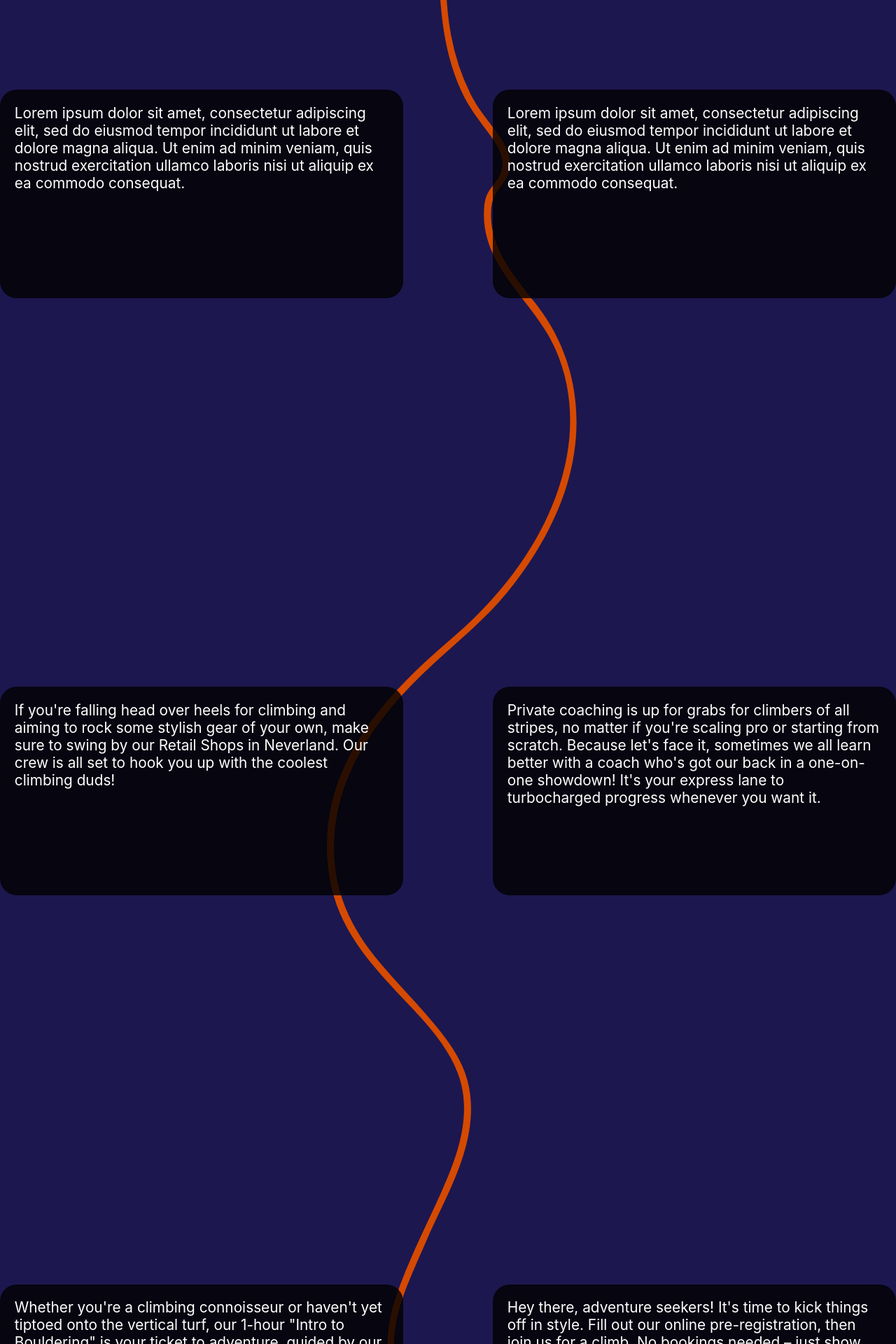
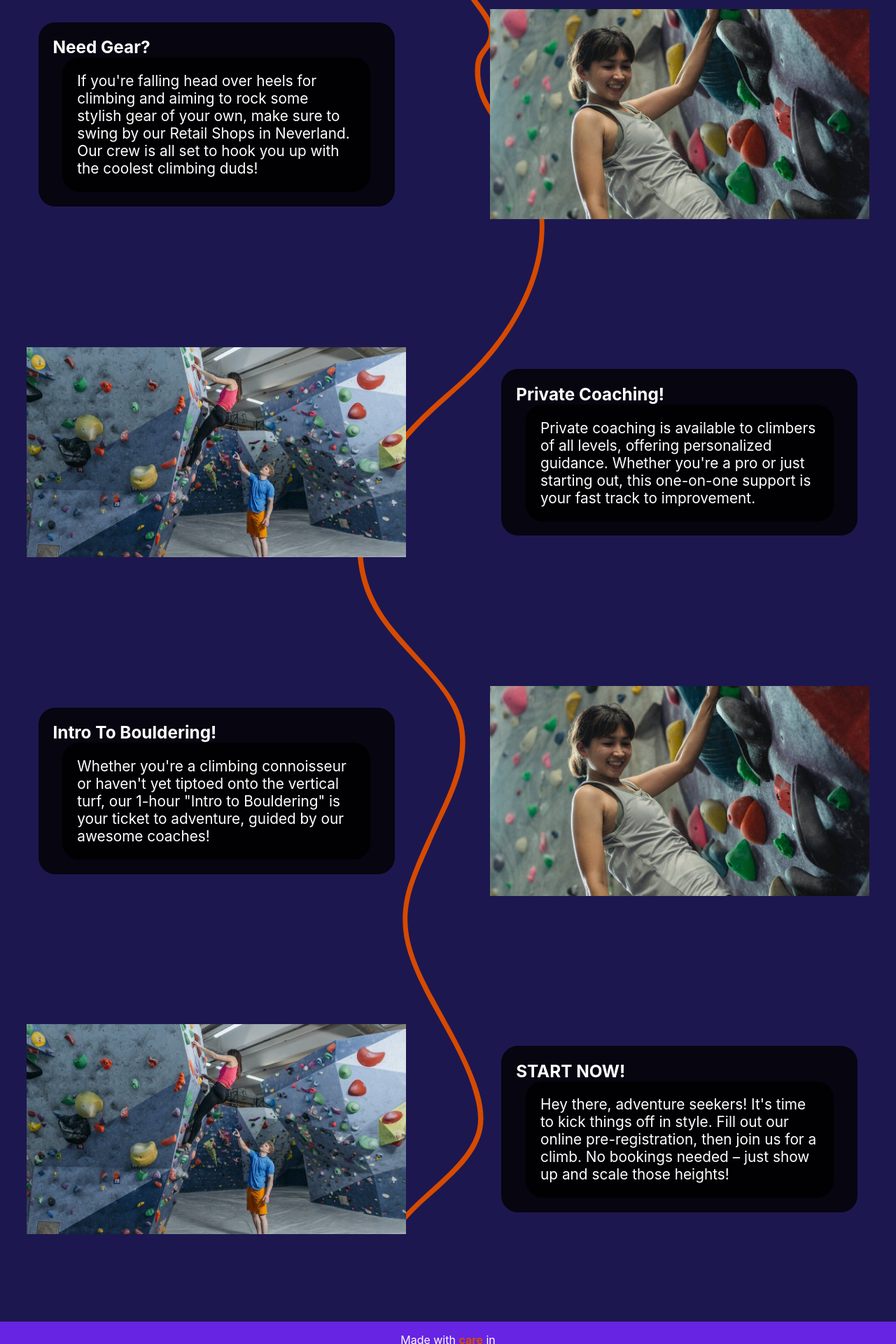
Before and after one commit to WildHeat/bouldering-booking, a React (Create React App) app: page /climb in a window 1280 px wide. Shown: the part 580-2500 px from the top of the page at 70% size. Built offline with nearby package versions, Linux system fonts and the light colour scheme.

Commit message:
updated climb page

```diff
--- a/src/components/ClimbPage/ClimbPage.css
+++ b/src/components/ClimbPage/ClimbPage.css
@@ -2,15 +2,17 @@
   background-color: var(--light-color);
   display: flex;
   justify-content: space-between;
-  height: 400vh;
+  height: 300vh;
+  /* height: max(40vh, vw); */
+  /* height: calc(400vh + 100vw); */
   position: relative;
 }
+
 .climb-background {
   background-image: url(../../img/climb\ background.svg);
   background-position: center;
   background-size: cover;
   width: 100%;
-  height: 100%;
   z-index: 1;
 }
 
@@ -26,20 +28,48 @@
   justify-content: space-evenly;
   flex-wrap: wrap;
   position: absolute;
-  width: 100%;
-  gap: 0% 10%;
-  inset: 20% 0 0 0;
+  gap: 0.5% 10%;
+  margin-top: 50vh;
+  inset: 0 0 0 0;
+  padding: 3%;
 }
 
 .climb-info-card {
-  background-color: rgba(0, 0, 0, 0.8);
   z-index: 1;
   flex: 1;
-  height: 10%;
-  min-width: max(280px, 40%);
-  /* border: solid var(--light-color); */
-  border-radius: 24px;
+  min-width: max(300px, 40%);
+  margin: auto;
   color: var(--light-color);
   font-size: 1.3rem;
+}
+
+.climb-info-card-text {
+  border-radius: 24px;
+  margin-inline: 3%;
   padding: 1em;
+  background-color: rgba(0, 0, 0, 0.8);
+  max-height: inherit;
 }
+
+.climb-image {
+  background-position: center;
+  background-size: cover;
+  height: 300px;
+}
+
+.climb1 {
+  background-image: url(../../img/climb1.jpg);
+}
+
+.climb2 {
+  background-image: url(../../img/climb2.jpg);
+}
+
+@media (max-width: 710px) {
+  .climb-page-container {
+    height: 700vh;
+  }
+  .climb-info-card {
+    font-size: 1.2rem;
+  }
+}
--- a/src/components/ClimbPage/ClimbPage.js
+++ b/src/components/ClimbPage/ClimbPage.js
@@ -24,57 +24,78 @@ const ClimbPage = () => {
       <div className="climb-background"></div>
       <div
         className="climb-inner-background"
-        style={{ top: scrollTop * 125 + "%" }}
+        style={{ top: scrollTop * 115 + "%" }}
       ></div>
       <div className="climb-content-container">
-        <div className="climb-info-card">
-          <p>
+        {/* <div className="climb-info-card">
+          <p className="climb-info-card-text">
             Lorem ipsum dolor sit amet, consectetur adipiscing elit, sed do
             eiusmod tempor incididunt ut labore et dolore magna aliqua. Ut enim
             ad minim veniam, quis nostrud exercitation ullamco laboris nisi ut
             aliquip ex ea commodo consequat.
           </p>
         </div>
+
+        <div className="climb-info-card climb-image climb1"></div>
+        <div className="climb-info-card climb-image climb2"></div>
+
         <div className="climb-info-card">
-          <p>
+          <p className="climb-info-card-text">
             Lorem ipsum dolor sit amet, consectetur adipiscing elit, sed do
             eiusmod tempor incididunt ut labore et dolore magna aliqua. Ut enim
             ad minim veniam, quis nostrud exercitation ullamco laboris nisi ut
             aliquip ex ea commodo consequat.
           </p>
-        </div>
+        </div> */}
         <div className="climb-info-card">
-          <p>
+          <div className="climb-info-card-text">
+            <h3>Need Gear?</h3>
+            <p className="climb-info-card-text">
               If you're falling head over heels for climbing and aiming to rock
               some stylish gear of your own, make sure to swing by our Retail
               Shops in Neverland. Our crew is all set to hook you up with the
               coolest climbing duds!
             </p>
           </div>
+        </div>
+        <div className="climb-info-card climb-image climb1"></div>
+        <div className="climb-info-card climb-image climb2"></div>
+
         <div className="climb-info-card">
-          <p>
-            Private coaching is up for grabs for climbers of all stripes, no
-            matter if you're scaling pro or starting from scratch. Because let's
-            face it, sometimes we all learn better with a coach who's got our
-            back in a one-on-one showdown! It's your express lane to
-            turbocharged progress whenever you want it.
+          <div className="climb-info-card-text">
+            <h3>Private Coaching!</h3>
+            <p className="climb-info-card-text">
+              Private coaching is available to climbers of all levels, offering
+              personalized guidance. Whether you're a pro or just starting out,
+              this one-on-one support is your fast track to improvement.
             </p>
           </div>
+        </div>
         <div className="climb-info-card">
-          <p>
+          <div className="climb-info-card-text">
+            <h3>Intro To Bouldering!</h3>
+            <p className="climb-info-card-text">
               Whether you're a climbing connoisseur or haven't yet tiptoed onto
               the vertical turf, our 1-hour "Intro to Bouldering" is your ticket
               to adventure, guided by our awesome coaches!
             </p>
           </div>
+        </div>
+        <div className="climb-info-card climb-image climb1"></div>
+        <div className="climb-info-card climb-image climb2"></div>
+
         <div className="climb-info-card">
-          <p>
-            Hey there, adventure seekers! It's time to kick things off in style.
-            Fill out our online pre-registration, then join us for a climb. No
-            bookings needed – just show up and scale those heights!
+          <div className="climb-info-card-text">
+            <h3>START NOW!</h3>
+            <p className="climb-info-card-text">
+              Hey there, adventure seekers! It's time to kick things off in
+              style. Fill out our online pre-registration, then join us for a
+              climb. No bookings needed – just show up and scale those heights!
             </p>
           </div>
         </div>
+      </div>
+      <div className="climb-bottom"></div>
     </div>
   );
 };
```
Also changed, not shown: src/img/climb1.jpg (added), src/img/climb2.jpg (added). Lines whose indentation alone changed are shown as unchanged.
